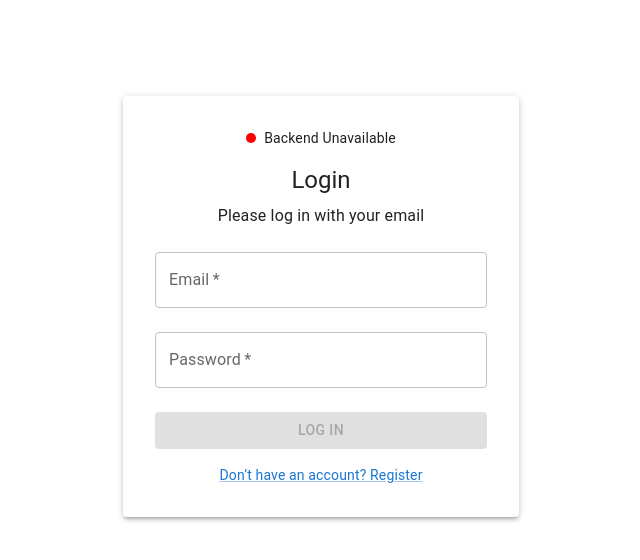
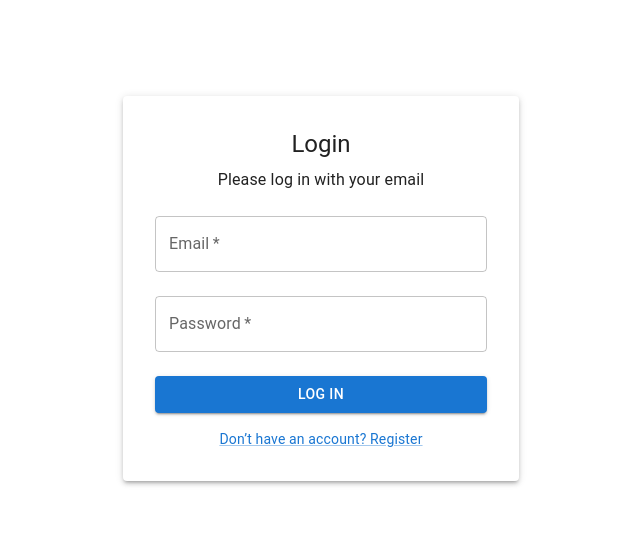
Before and after one commit to denrzv/audio-review-frontend, a React (Vite) app: page /login in a window 1280 px wide. Shown: the top 560 px of the page, without its empty margins (319-959 px from the left). Built offline with nearby package versions, Linux system fonts and the light colour scheme; no server answers; what chartjs-plugin-datalabels would draw is missing.

Commit message:
refactor: health removed

```diff
--- a/src/pages/AuthPage.tsx
+++ b/src/pages/AuthPage.tsx
@@ -1,42 +1,24 @@
-import React, { useState, useEffect } from 'react';
+import React, { useState } from 'react';
 import { TextField, Button, Typography, Container, Box, Paper, Link } from '@mui/material';
 import { useAuth } from '../context/AuthContext';
 import { useNavigate } from 'react-router-dom';
 import { registerUser, login as loginService } from '../services/authService';
-import { checkBackendHealth } from '../services/api';
+import axios from 'axios';
 
 const AuthPage: React.FC = () => {
     const { login } = useAuth();
     const navigate = useNavigate();
-    const [isLoginMode, setIsLoginMode] = useState(true); // Toggle between Login and Register mode
+    const [isLoginMode, setIsLoginMode] = useState(true);
     const [email, setEmail] = useState('');
     const [password, setPassword] = useState('');
     const [confirmPassword, setConfirmPassword] = useState('');
     const [error, setError] = useState('');
     const [successMessage, setSuccessMessage] = useState('');
-    const [isBackendAvailable, setIsBackendAvailable] = useState<boolean | null>(null);
-
-    // Poll backend status every 5 seconds
-    useEffect(() => {
-        const pollBackendHealth = async () => {
-            const available = await checkBackendHealth();
-            setIsBackendAvailable(available);
-        };
-
-        pollBackendHealth(); // Initial check
-        const intervalId = setInterval(pollBackendHealth, 5000); // Poll every 5 seconds
-        return () => clearInterval(intervalId);
-    }, []);
 
     const handleSubmit = async (event: React.FormEvent) => {
         event.preventDefault();
         setError('');
         setSuccessMessage('');
-
-        if (!isBackendAvailable) {
-            setError('Backend is currently unavailable. Please try again later.');
-            return;
-        }
 
         try {
             if (isLoginMode) {
@@ -57,7 +39,11 @@ const AuthPage: React.FC = () => {
                 setIsLoginMode(true); // Switch to login mode after successful registration
             }
         } catch (err) {
-            setError(isLoginMode ? 'Invalid email or password' : 'Registration failed. Please try again.');
+            if (axios.isAxiosError(err) && err.response) {
+                setError(isLoginMode ? 'Invalid email or password' : 'Registration failed. Please try again.');
+            } else {
+                setError('Backend is currently unavailable. Please try again later.');
+            }
             console.log(err);
         }
     };
@@ -65,28 +51,6 @@ const AuthPage: React.FC = () => {
     return (
         <Container component="main" maxWidth="xs">
             <Paper elevation={3} sx={{ padding: 4, marginTop: 8 }}>
-                <Box display="flex" alignItems="center" justifyContent="center" mb={2}>
-                    <Box
-                        sx={{
-                            width: 10,
-                            height: 10,
-                            borderRadius: '50%',
-                            backgroundColor: isBackendAvailable === null
-                                ? 'gray'
-                                : isBackendAvailable
-                                    ? 'green'
-                                    : 'red',
-                            marginRight: 1,
-                        }}
-                    />
-                    <Typography variant="body2">
-                        {isBackendAvailable === null
-                            ? 'Checking backend...'
-                            : isBackendAvailable
-                                ? 'Backend Available'
-                                : 'Backend Unavailable'}
-                    </Typography>
-                </Box>
                 <Typography variant="h5" align="center" gutterBottom>
                     {isLoginMode ? 'Login' : 'Register'}
                 </Typography>
@@ -134,7 +98,6 @@ const AuthPage: React.FC = () => {
                         variant="contained"
                         color="primary"
                         sx={{ mt: 2 }}
-                        disabled={!isBackendAvailable} // Disable button if backend is unavailable
                     >
                         {isLoginMode ? 'Log In' : 'Register'}
                     </Button>
--- a/src/services/api.ts
+++ b/src/services/api.ts
@@ -17,14 +17,4 @@ api.interceptors.request.use(
     (error) => Promise.reject(error)
 );
 
-export const checkBackendHealth = async () => {
-    try {
-        const response = await api.get('/actuator/health');
-        return response.status === 200;
-    } catch (error) {
-        console.error(error);
-        return false;
-    }
-};
-
 export default api;
```
